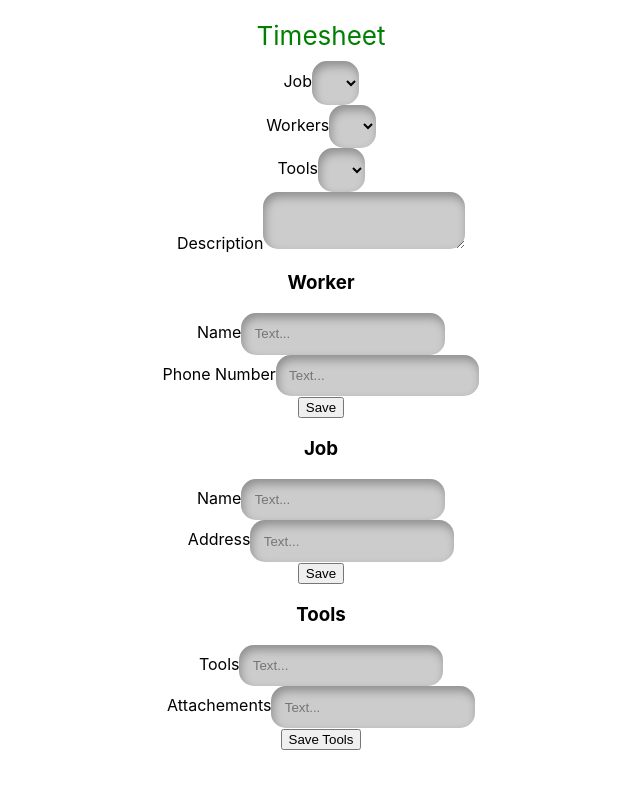
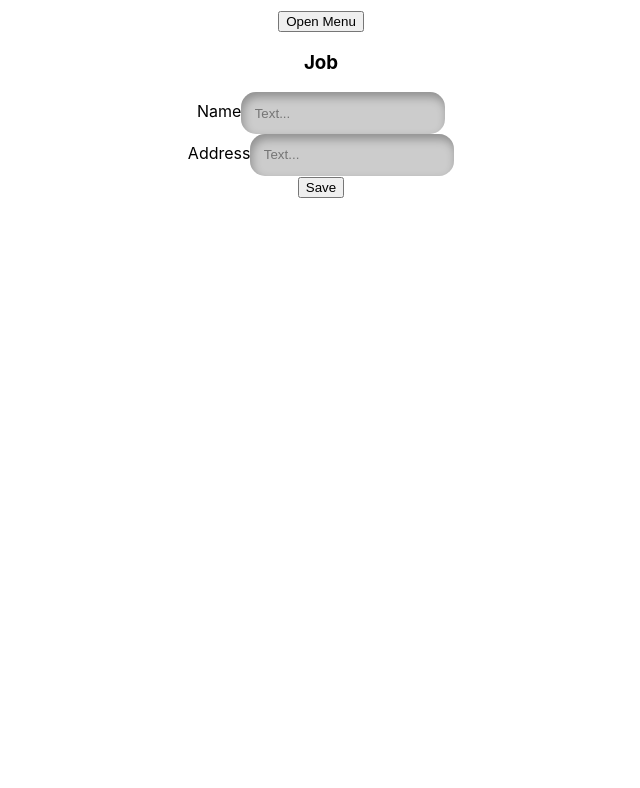
Before and after one commit to jcostadev23/timesheet, a React (Create React App) app: page /job in a window 1280 px wide. Shown: the top 788 px of the page, without its empty margins (319-959 px from the left). Built offline with nearby package versions, Linux system fonts and the light colour scheme.

Commit message:
Add Route Menu

```diff
--- a/package.json
+++ b/package.json
@@ -8,6 +8,7 @@
     "@testing-library/user-event": "^13.5.0",
     "react": "^18.2.0",
     "react-dom": "^18.2.0",
+    "react-router-dom": "^6.15.0",
     "react-scripts": "5.0.1",
     "web-vitals": "^2.1.4"
   },
--- a/src/App.js
+++ b/src/App.js
@@ -1,31 +1,24 @@
 
 import './App.css';
-import { Input } from './components /input';
-import { InputField } from './components /inputField'
-import React, { useState } from 'react';
-import { AddWorker } from './components /worker';
-import { AddJob } from './components /job';
-import { AddTools } from './components /tools';
+import AddWorker from './components /worker';
+import AddJob from './components /job';
+import AddTools from './components /tools';
+import Menu from './components /menu';
+import { BrowserRouter as Router, Routes, Route,} from 'react-router-dom';
 
 function App() {
-  const [value, setValue] = useState('')
-
-  const handleInput = (newValue)=> {
-    setValue(newValue)
-  }
 
   return (
-    <div className="App">
-      <header className="header">Timesheet</header>
-        {/* <Input label='Testing' value={value} onChange={handleInput}/>
-        <p>Result: {value}</p> */}
-        <InputField/>
-
-        <AddWorker/>
-        <AddJob/>
-        <AddTools/>
-
-    </div>
+    <Router>
+      <div className="App">
+        <Menu/>
+        <Routes>
+          <Route path="/worker" element={<AddWorker/>}/>
+          <Route path="/job" element={<AddJob/>}/>
+          <Route path="/tools" element={<AddTools/>}/>
+        </Routes>
+      </div>
+    </Router>
   );
 }
 
--- a/src/components /job.js
+++ b/src/components /job.js
@@ -2,7 +2,7 @@ import { useState } from "react";
 import { createId } from "../helpers/createId";
 import { Input } from "./input";
 
-export function AddJob () {
+export default function AddJob () {
     const [jobs, setJobs] = useState(JSON.parse(localStorage.getItem('jobs')) || [])
     const [name, setName] = useState('');
     const [address, setAddress] = useState('');
--- /dev/null
+++ b/src/components /menu.js
@@ -0,0 +1,23 @@
+import { useState } from "react"
+import { Link } from 'react-router-dom';
+
+export default function Menu (){
+    const [menuClose, setMenuClose] = useState(false);
+
+    const openMenu = () => {
+        setMenuClose(!menuClose)
+    }
+
+    return (
+        <div>
+            <button onClick={openMenu}>Open Menu</button>
+            {menuClose && (
+                <div className="menu-options">
+                    <Link to='/worker'>Worker</Link>
+                    <Link to='/job'>Job</Link>
+                    <Link to='/tools'>Tools</Link>
+                </div>
+            )}
+        </div>
+    )
+}
--- a/src/components /tools.js
+++ b/src/components /tools.js
@@ -2,7 +2,7 @@ import { useState } from "react";
 import { createId } from "../helpers/createId";
 import { Input } from "./input";
 
-export function AddTools () {
+export default function AddTools () {
     const [tools, setTools] = useState(JSON.parse(localStorage.getItem('tools')) || []);
     const [name, setName] = useState('');
     const [attachements, setAttachements] = useState('');
--- a/src/components /worker.js
+++ b/src/components /worker.js
@@ -2,7 +2,7 @@ import { useState } from "react";
 import { Input } from './input';
 import { createId } from '../helpers/createId';
 
-export function AddWorker(){
+export default function AddWorker(){
     const [workers, setWorkers] = useState(JSON.parse(localStorage.getItem('workers')) || []);
     const [name, setName] = useState('');
     const [phoneNumber, setPhoneNumber] = useState('');
```
Also changed, not shown: 1 other file (tests, documents, lock files or other folders).
